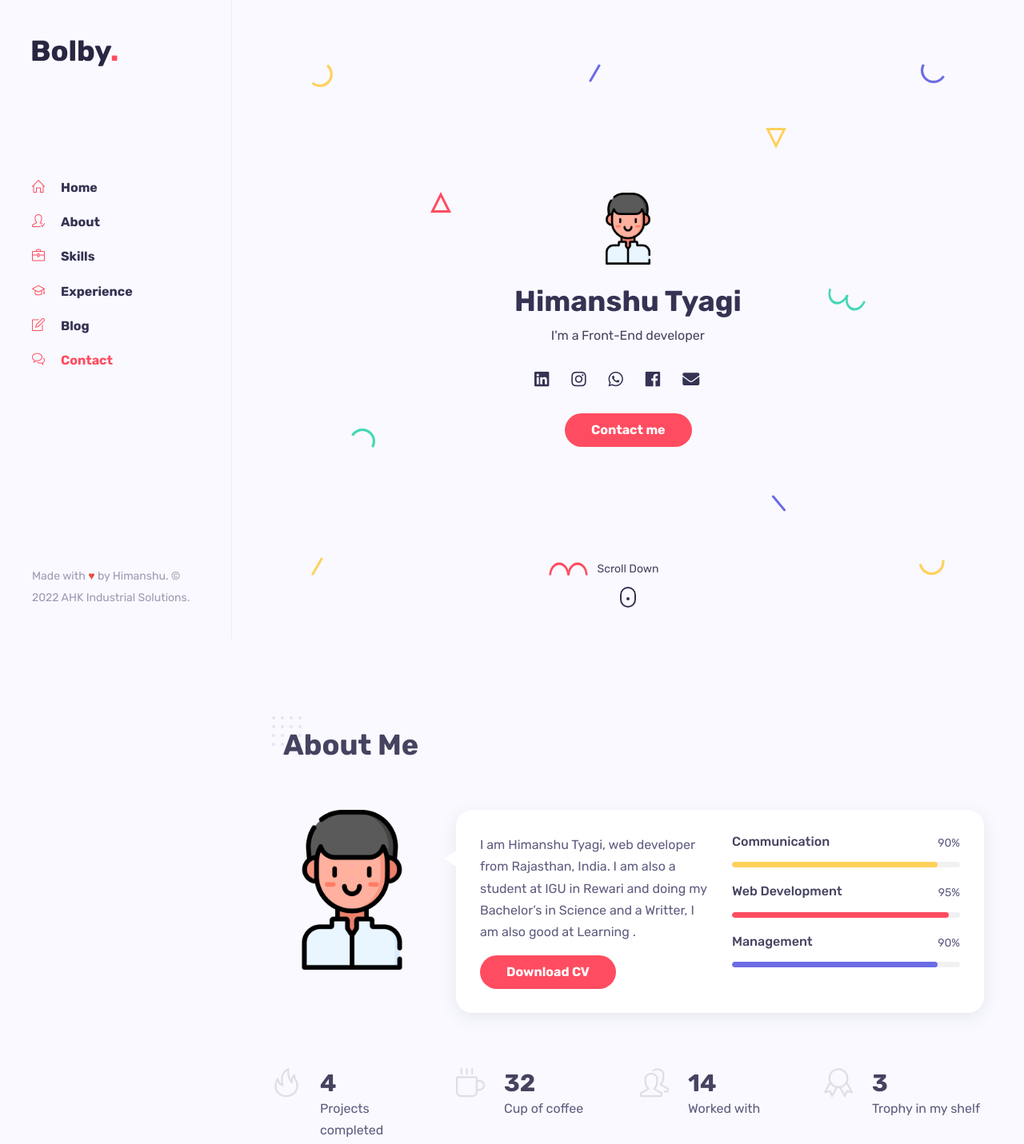
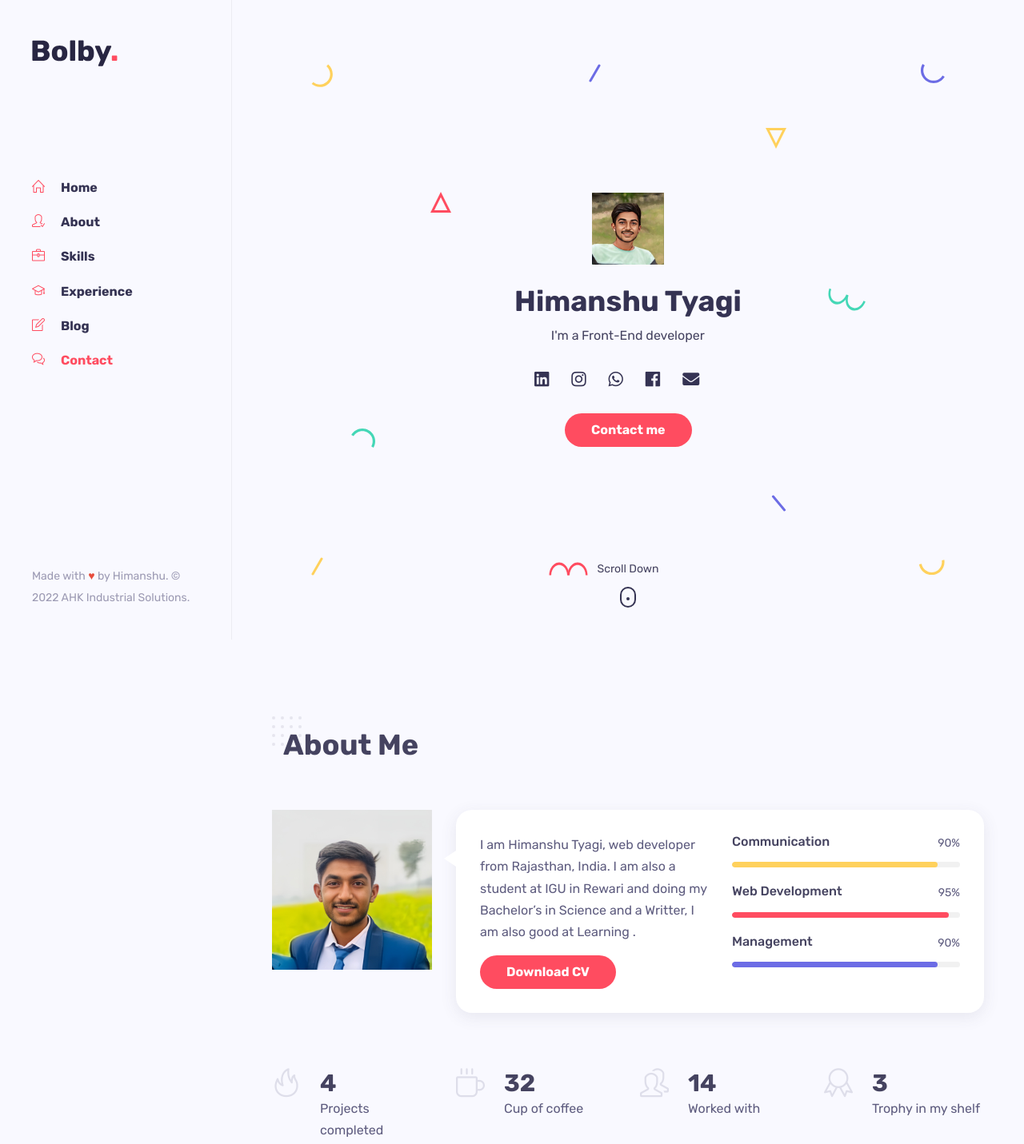
Before and after one commit to tyagi-himanshu/tyagi-himanshu.github.io, a plain HTML site: page index.html in a window 1280 px wide. Shown: the top 1431 px of the page at 80% size. Drawn offline with Linux system fonts and the light colour scheme.

Commit message:
Photo update

```diff
--- a/index.html
+++ b/index.html
@@ -120,7 +120,7 @@
 			<!-- intro -->
 			<div class="intro">
 				<!-- avatar image -->
-				<img src="/images/man.png" width="90" alt="Himanshu" class="mb-4" />
+				<img src="/images/toonmecom_178c8f.jpg" width="90" alt="Himanshu" class="mb-4" />
 
 				<!-- info -->
 				<h1 class="mb-2 mt-0">Himanshu Tyagi</h1>
@@ -197,7 +197,7 @@
 				<div class="col-md-3">
 					<div class="text-center text-md-left">
 						<!-- avatar image -->
-						<img src="/images/man.png" width="300" alt="Himanshu" />
+						<img src="/images/channels4_profile.jpg" width="300" alt="Himanshu" />
 					</div>
 					<div class="spacer d-md-none d-lg-none" data-height="30"></div>
 				</div>
```
Also changed, not shown: images/channels4_profile.jpg (added), images/toonmecom_178c8f.jpg (added).
